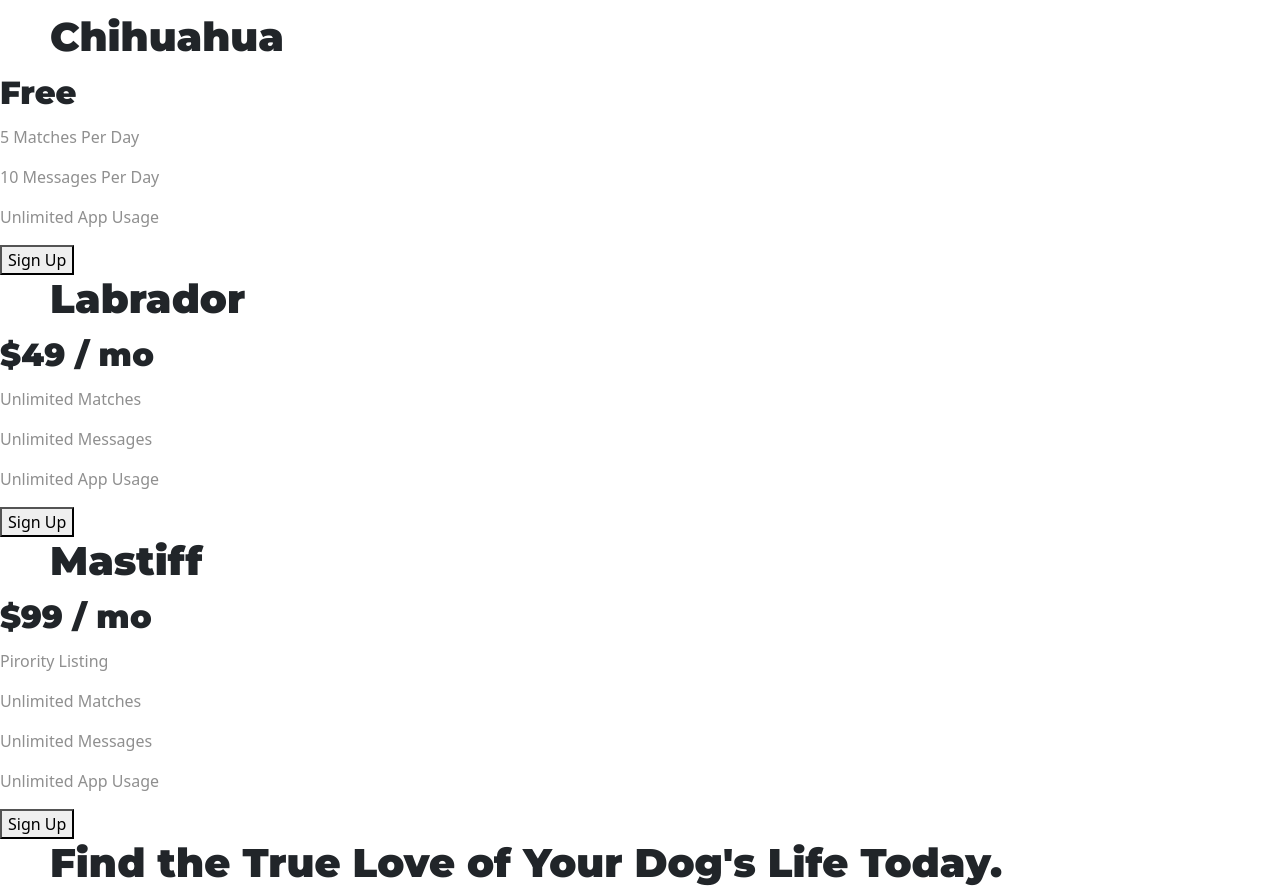
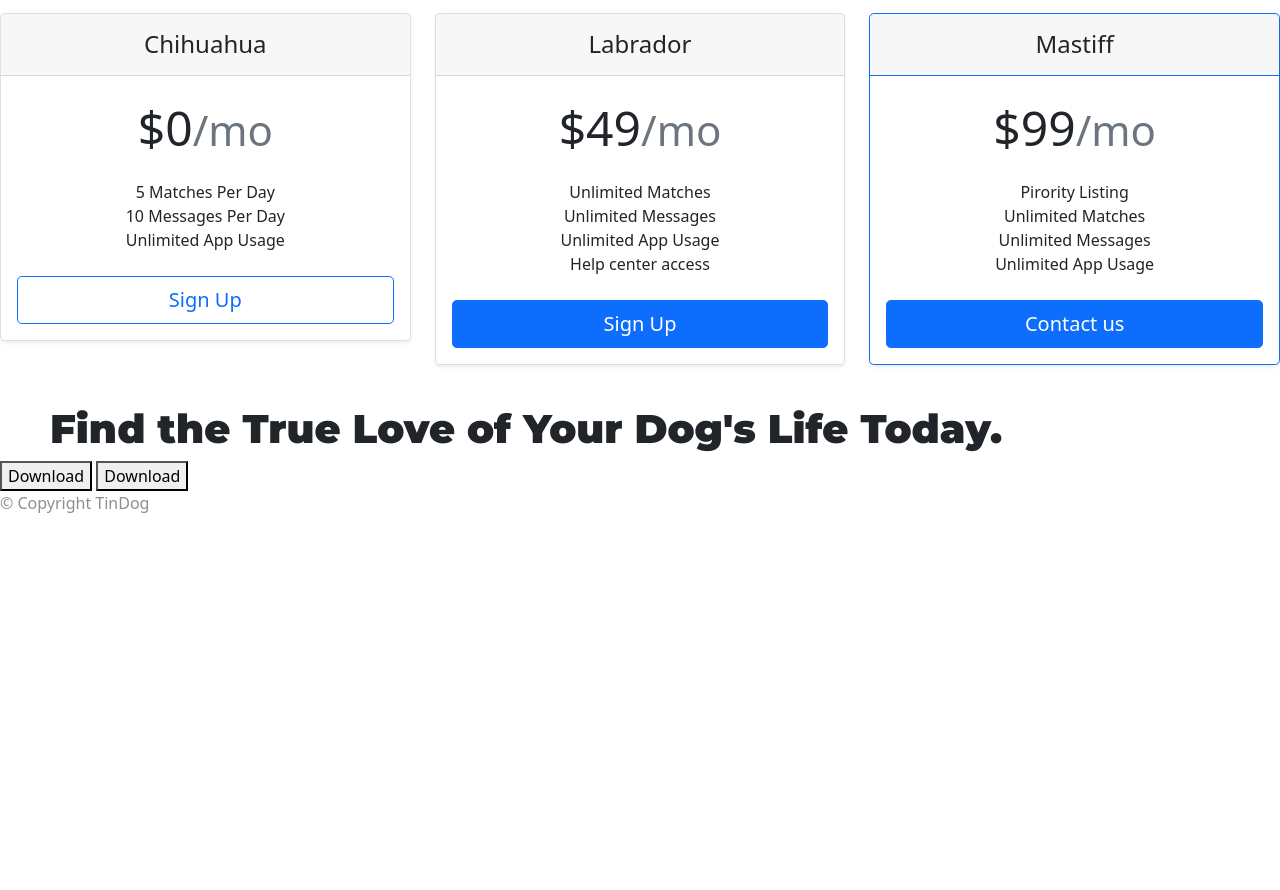
Before and after one commit to iftikharzehri/TinDog, a plain HTML site: page index.html in a window 1280 px wide. Shown: the part 1989-2879 px from the top of the page. After the commit the page ends 2520 px from the top, so only its background shows below. Drawn offline with nearby package versions, Linux system fonts and the light colour scheme; a web font is replaced by a local one.

Commit message:
pricing section

```diff
--- a/index.html
+++ b/index.html
@@ -87,32 +87,13 @@
         </nav>
 
         <!-- practice -->
-        <!-- <div class="container" style="background-color: blueviolet">
-          this is a container for practice. this is a container for
-          practice.this is a container for practice.this is a container for
-          practice.this is a container for practice.this is a container for
-          practice.this is a container for practice.this is a container for
-          practice.this is a container for practice.this is a container for
-          practice.this is a container for practice.this is a container for
-          practice.this is a container for practice.this is a container for
-          practice.this is a container for practice.this is a container for
-          practice.this is a container for practice.this is a container for
-          practice.this is a container for practice.this is a container for
-          practice.
-        </div>
-        <div class="container-fluid" style="background-color: rgb(43, 226, 83)">
-          this is a container for practice. this is a container for
-          practice.this is a container for practice.this is a container for
-          practice.this is a container for practice.this is a container for
-          practice.this is a container for practice.this is a container for
-          practice.this is a container for practice.this is a container for
-          practice.this is a container for practice.this is a container for
-          practice.this is a container for practice.this is a container for
-          practice.this is a container for practice.this is a container for
-          practice.this is a container for practice.this is a container for
-          practice.this is a container for practice.this is a container for
-          practice.
-        </div> -->
+
+
+
+
+
+
+
         <!-- practice end -->
 
         <!-- Title -->
@@ -218,6 +199,11 @@
     </section>
 
 
+
+
+
+
+
     <!-- Pricing -->
 
 
@@ -226,27 +212,69 @@
       <h2>A Plan for Every Dog's Needs</h2>
       <p>Simple and affordable price plans for your and your dog.</p>
 
-      <h3>Chihuahua</h3>
-      <h2>Free</h2>
-      <p>5 Matches Per Day</p>
-      <p>10 Messages Per Day</p>
-      <p>Unlimited App Usage</p>
-      <button type="button">Sign Up</button>
 
-      <h3>Labrador</h3>
-      <h2>$49 / mo</h2>
-      <p>Unlimited Matches</p>
-      <p>Unlimited Messages</p>
-      <p>Unlimited App Usage</p>
-      <button type="button">Sign Up</button>
 
-      <h3>Mastiff</h3>
-      <h2>$99 / mo</h2>
-      <p>Pirority Listing</p>
-      <p>Unlimited Matches</p>
-      <p>Unlimited Messages</p>
-      <p>Unlimited App Usage</p>
-      <button type="button">Sign Up</button>
+
+      <div class="row row-cols-1 row-cols-md-3 mb-3 text-center">
+        <div class="col">
+          <div class="card mb-4 rounded-3 shadow-sm">
+            <div class="card-header py-3">
+              <h4 class="my-0 fw-normal">Chihuahua</h4>
+            </div>
+            <div class="card-body">
+              <h1 class="card-title pricing-card-title">$0<small class="text-muted fw-light">/mo</small></h1>
+              <ul class="list-unstyled mt-3 mb-4">
+
+                <li>5 Matches Per Day</li>
+                <li>10 Messages Per Day</li>
+                <li>Unlimited App Usage</li>
+              </ul>
+              <button type="button" class="w-100 btn btn-lg btn-outline-primary">Sign Up</button>
+            </div>
+          </div>
+        </div>
+        <div class="col">
+          <div class="card mb-4 rounded-3 shadow-sm">
+            <div class="card-header py-3">
+              <h4 class="my-0 fw-normal">Labrador</h4>
+            </div>
+            <div class="card-body">
+              <h1 class="card-title pricing-card-title">$49<small class="text-muted fw-light">/mo</small></h1>
+              <ul class="list-unstyled mt-3 mb-4">
+
+
+
+
+                <li>Unlimited Matches</li>
+                <li>Unlimited Messages</li>
+                <li>Unlimited App Usage</li>
+                <li>Help center access</li>
+              </ul>
+              <button type="button" class="w-100 btn btn-lg btn-primary">Sign Up</button>
+            </div>
+          </div>
+        </div>
+        <div class="col">
+          <div class="card mb-4 rounded-3 shadow-sm border-primary">
+            <div class="card-header py-3 text-bg-primary border-primary">
+              <h4 class="my-0 fw-normal">Mastiff</h4>
+            </div>
+            <div class="card-body">
+              <h1 class="card-title pricing-card-title">$99<small class="text-muted fw-light">/mo</small></h1>
+              <ul class="list-unstyled mt-3 mb-4">
+
+
+                <li>Pirority Listing</li>
+                <li>Unlimited Matches</li>
+                <li>Unlimited Messages</li>
+                <li>Unlimited App Usage</li>
+              </ul>
+              <button type="button" class="w-100 btn btn-lg btn-primary">Contact us</button>
+            </div>
+          </div>
+        </div>
+      </div>
+
     </section>
 
     <!-- Call to Action -->
```
